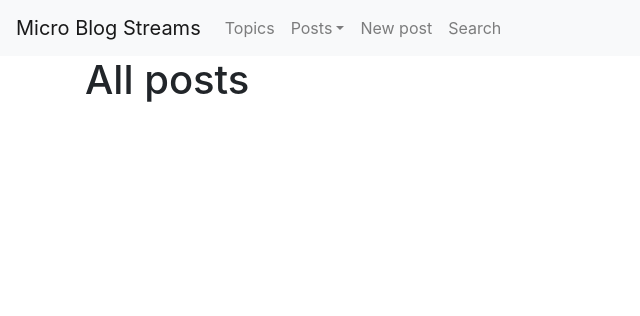
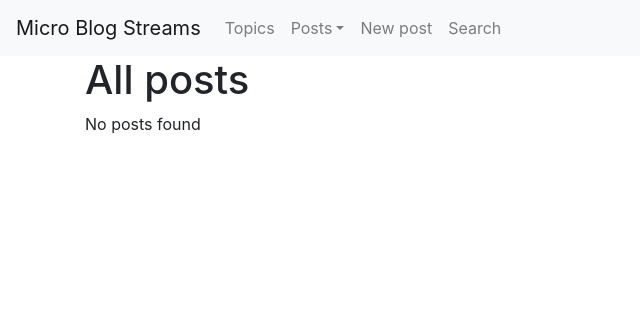
Before and after one commit to rrees/micro-blog-streams, a Flask app: page /posts/all in a window 1280 px wide. Shown: the top 316 px of the page, without its empty margins (0-640 px from the left). Run offline with Flask 2, Linux system fonts and the light colour scheme; the visitor is signed in with stand-in values (Sample User, id 1); some libraries are stand-ins or nearby versions.

Commit message:
Solves the problem of missing search results (for now)

```diff
--- a/app/handlers/pages.py
+++ b/app/handlers/pages.py
@@ -115,7 +115,7 @@ def search_posts_by_title():
         posts = repositories.posts.with_title_matching(search_form.search_term.data)
 
         return flask.render_template(
-            "posts-list.html", page_title="Search results", posts=posts
+            "posts-list.html", page_title="Search results", posts=list(posts)
         )
 
     flask.abort(400, "Form information incorrect")
--- a/app/templates/posts-list.html
+++ b/app/templates/posts-list.html
@@ -13,6 +13,8 @@
     	<li><a href="{{url_for('post', post_id=post.id)}}">{{post.title}}</a> ({{post.updated | iso_date}})</li>
     	{% endfor %}
     </ul>
+    {% else %}
+    <p>No posts found</p>
     {% endif %}
 </div>
 {% endblock %}
```
